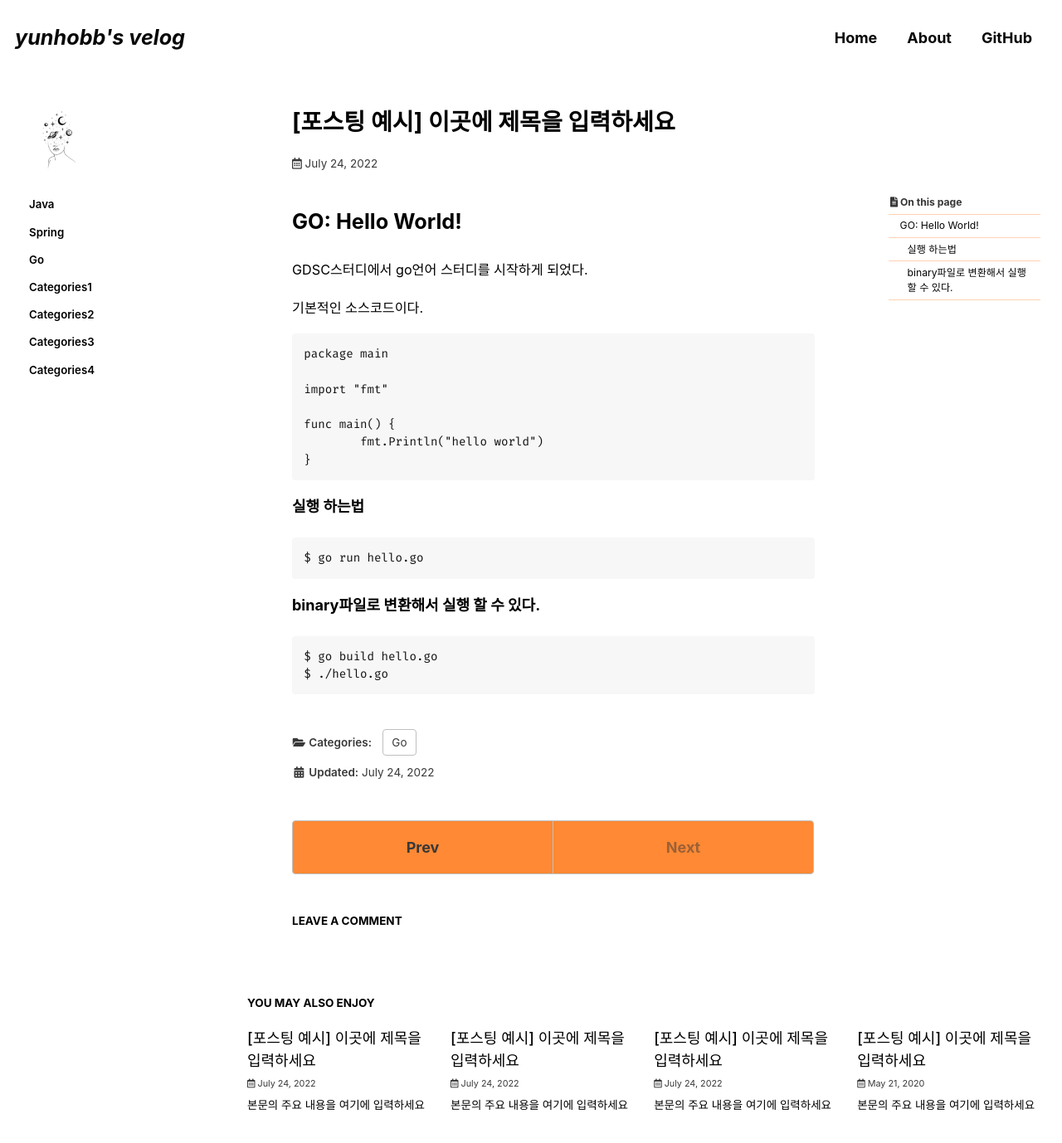
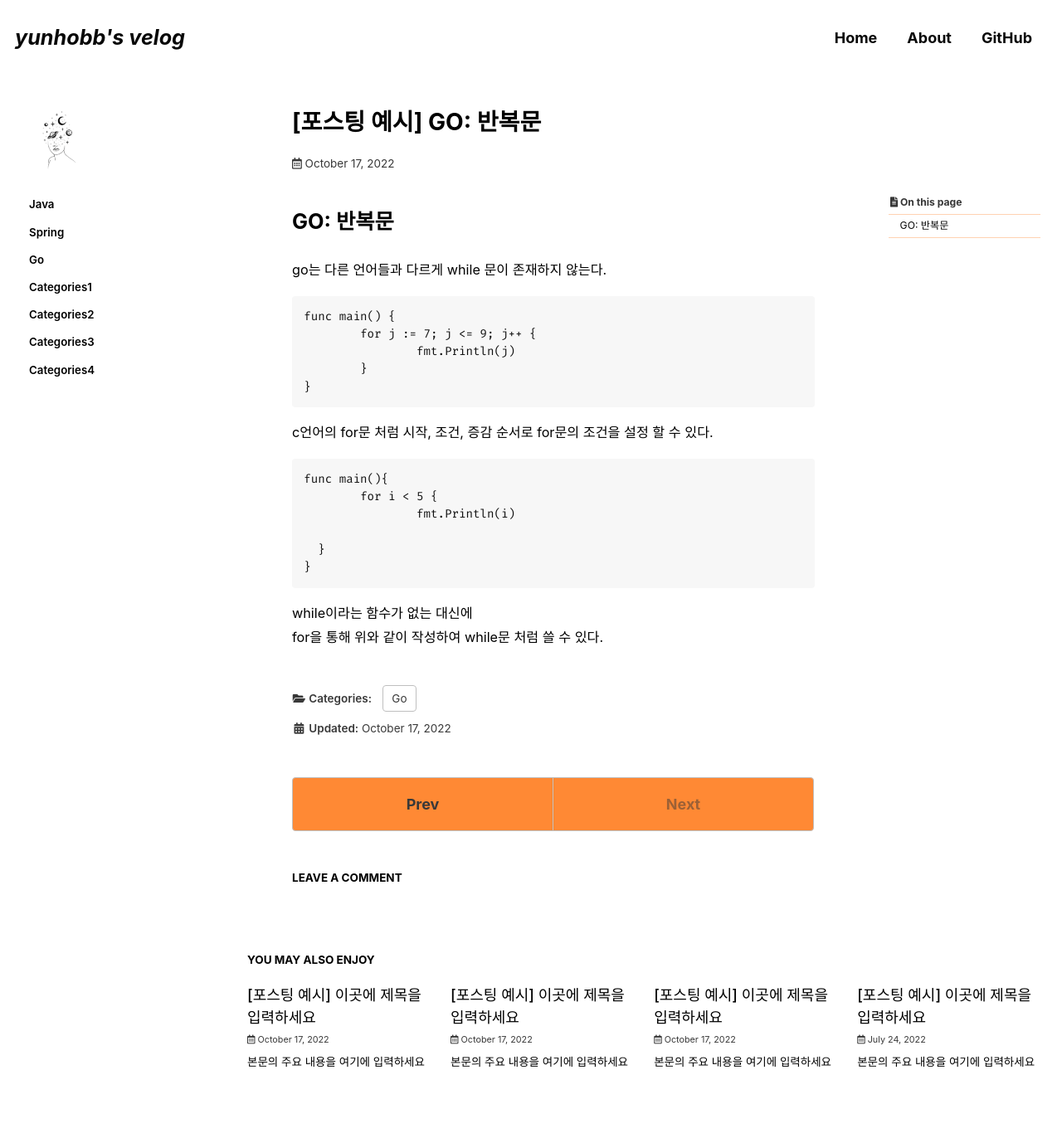
Before and after one commit to yunhobb/yunhobb.github.io, a Jekyll site: the page built from _posts/2022-10-17-categories-post-name-here-3.md, in a window 1280 px wide and 1400 px high. Shown: the top 1378 px of the window at 83% size. Built offline with Jekyll 4.4.1, drawn with Linux system fonts in a browser that asks for light colours; cached includes are drawn as plain includes; some web fonts are replaced; comment, search, counter and statistics services are not loaded.

Commit message:
go 스터디 1주차 Generic 제외 완료

````diff
--- a/_posts/2022-10-16-categories-post-name-here-3.md
+++ b/_posts/2022-10-16-categories-post-name-here-3.md
@@ -32,8 +32,12 @@ func main() {
 	fmt.Println("hello world")
 }
 ```
+#
 
-
+```
+import 'fmt'
+```
+println을 쓰기 위해 모듈을 불러왔다.
 
 #### 실행 하는법
 ```
--- /dev/null
+++ b/_posts/2022-10-17-categories-post-name-here-3.md
@@ -0,0 +1,43 @@
+---
+title: "[포스팅 예시] GO: 반복문"
+excerpt: "본문의 주요 내용을 여기에 입력하세요"
+
+categories:
+  - Go
+tags:
+  - [go]
+
+permalink: /go//
+
+toc: true
+toc_sticky: true
+
+date: 2022-10-17
+last_modified_at: 2022-10-17
+---
+
+
+# GO: 반복문
+
+go는 다른 언어들과 다르게 while 문이 존재하지 않는다.
+```
+func main() {
+	for j := 7; j <= 9; j++ {
+		fmt.Println(j)
+	}
+}
+```
+
+c언어의 for문 처럼 시작, 조건, 증감 순서로 for문의 조건을 설정 할 수 있다.
+
+
+```
+func main(){
+	for i < 5 {
+		fmt.Println(i)
+
+  }
+}
+```
+while이라는 함수가 없는 대신에
+for을 통해 위와 같이 작성하여 while문 처럼 쓸 수 있다.
````
Also changed, not shown: _posts/2022-10-17-GO-GO: Array. Map.md (added, +77 -0 lines), _posts/2022-10-17-GO-GO:Interface.md (added, +61 -0 lines), _posts/2022-10-17-GO-GO:조건문.md (added, +71 -0 lines).
